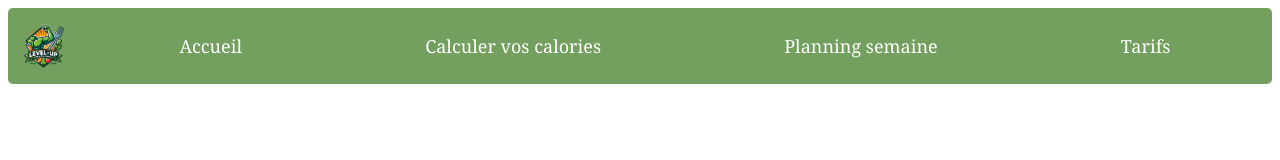
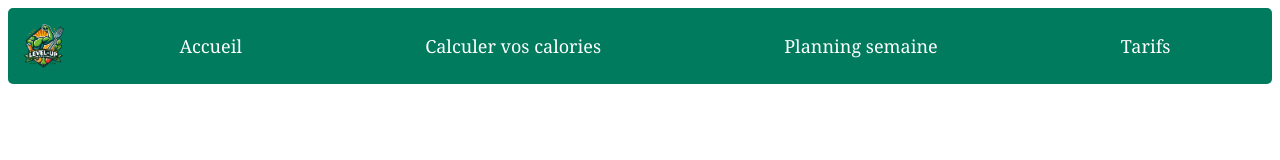
Before and after one commit to Ilanattal/level-up2, a plain HTML site: page accueil.html in a window 1280 px wide. Drawn offline with Linux system fonts and the light colour scheme.

Commit message:
just  little update

```diff
--- a/Site-web/CSS/accueil.css
+++ b/Site-web/CSS/accueil.css
@@ -2,12 +2,12 @@ body {
     font-family: 'Georgia', serif; /* Changez la police pour une plus chic */
 }
 
-/* Styles pour le menu de navigation */
+/* Styles de la barre de navigation pour correspondre à la page tarifs */
 nav {
-    background-color: #739f5f; /* Couleur de fond du menu */
+    background-color: #007b5e; /* Couleur de fond du menu */
     padding: 10px; /* Espacement interne */
     border-radius: 5px; /* Coins arrondis pour le menu */
-    margin-bottom: 20px; /* Espacement sous le menu */
+    margin-bottom: 0px; /* Espacement sous le menu */
 }
 
 .nav-container {
@@ -16,7 +16,7 @@ nav {
 }
 
 .logo {
-    width: 50px; /* Ajustez la taille du logo */
+    width: 50px; /* Ajustez la taille du logo pour uniformiser */
     height: auto; /* Maintient les proportions */
     margin-right: 20px; /* Espace à droite du logo */
 }
```
